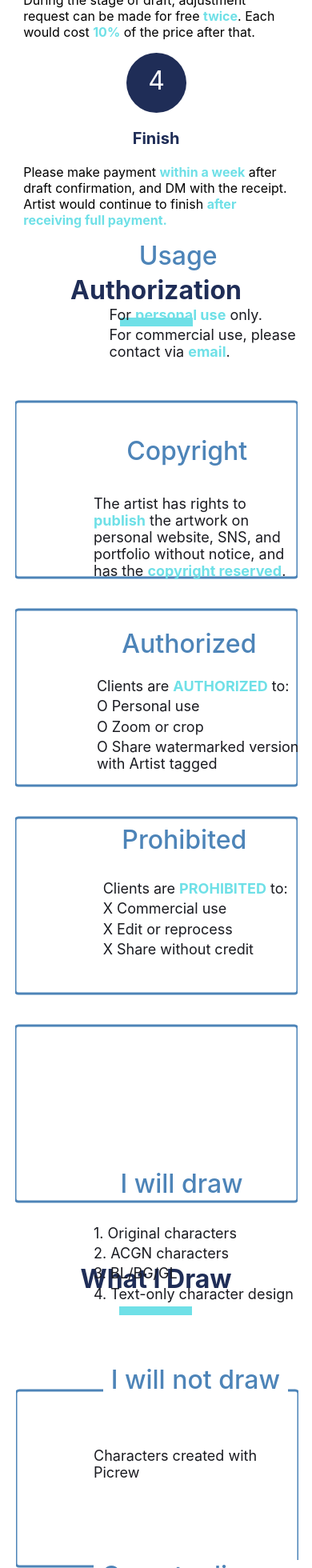
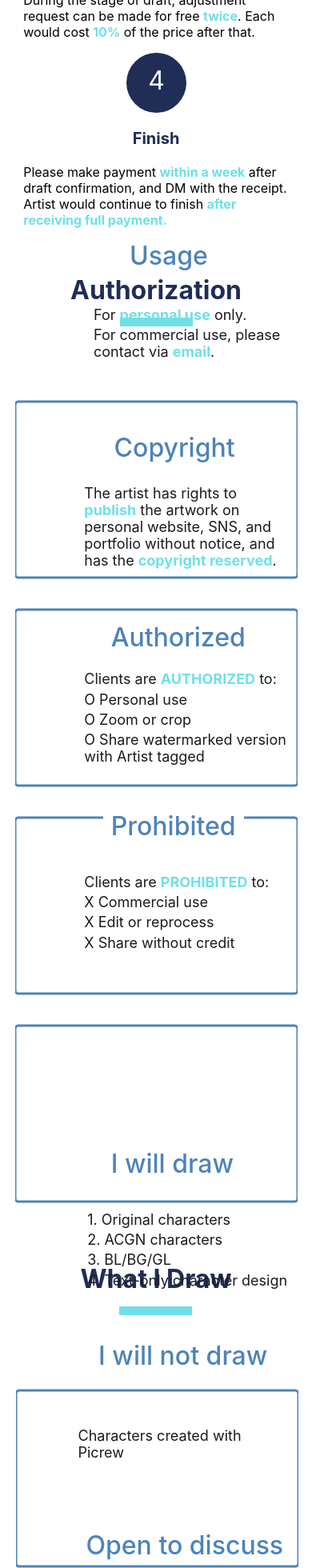
Before and after one commit to alexT0019/Commission2025, a React (Create React App) app: page /info in a window 390 px wide. Shown: the part 1011-2971 px from the top of the page at 80% size. Built offline with nearby package versions, Linux system fonts and the light colour scheme; the HTML template or start-up script is replaced by a standard one.

Commit message:
info css updated

```diff
--- a/src/Pages/info.css
+++ b/src/Pages/info.css
@@ -44,17 +44,17 @@ html {
 }
 
 #line1 {
-    left: 38%;
+    left: 37%;
     /* Start from the center of the first circle */
 }
 
 #line2 {
-    left: 51.5%;
+    left: 50%;
     /* Start from the center of the first circle */
 }
 
 #line3 {
-    left: 64.5%;
+    left: 63%;
     /* Start from the center of the first circle */
 }
 
@@ -64,11 +64,11 @@ html {
 }
 
 .lineInfo1 {
-    left: 32.5%;
+    left: 31.5%;
 }
 
 .lineInfo2 {
-    left: 59%;
+    left: 58%;
 }
 
 p {
@@ -117,78 +117,78 @@ p {
 }
 
 .authTitle1 {
-    top: 104%;
-    left: 38.5%;
+    top: 102.5%;
+    left: 37%;
 }
 
 .authInfo1-1 {
-    top: 116.5%;
-    left: 36%;
+    top: 115%;
+    left: 34%;
 }
 
 .authInfo1-2 {
-    top: 119.5%;
-    left: 36%;
+    top: 118%;
+    left: 34%;
 }
 
 .authTitle2 {
-    top: 104%;
-    left: 57%;
+    top: 102.5%;
+    left: 56%;
 }
 
 .authInfo2 {
-    top: 114%;
+    top: 113%;
+    left: 54%;
+}
+
+.authTitle3 {
+    top: 131%;
+    left: 35%;
+}
+
+.authInfo3-1 {
+    top: 140%;
+    left: 33.5%;
+}
+
+.authInfo3-2 {
+    top: 143%;
+    left: 33.5%;
+}
+
+.authInfo3-3 {
+    top: 146%;
+    left: 33.5%;
+}
+
+.authInfo3-4 {
+    top: 149%;
+    left: 33.5%;
+}
+
+.authTitle4 {
+    top: 131%;
     left: 55.5%;
 }
 
-.authTitle3 {
-    top: 134%;
-    left: 36.5%;
-}
-
-.authInfo3-1 {
-    top: 143%;
-    left: 35%;
-}
-
-.authInfo3-2 {
-    top: 146%;
-    left: 35%;
-}
-
-.authInfo3-3 {
-    top: 149%;
-    left: 35%;
-}
-
-.authInfo3-4 {
-    top: 152%;
-    left: 35%;
-}
-
-.authTitle4 {
-    top: 134%;
-    left: 57%;
-}
-
 .authInfo4-1 {
-    top: 144.5%;
-    left: 56%;
+    top: 141%;
+    left: 54%;
 }
 
 .authInfo4-2 {
-    top: 147.5%;
-    left: 56%;
+    top: 144%;
+    left: 54%;
 }
 
 .authInfo4-3 {
-    top: 150.5%;
-    left: 56%;
+    top: 147%;
+    left: 54%;
 }
 
 .authInfo4-4 {
-    top: 153.5%;
-    left: 56%;
+    top: 150%;
+    left: 54%;
 }
 
 /*section3*/
@@ -222,58 +222,58 @@ p {
 }
 
 .drawTitle1 {
-    top: 197%;
-    left: 25.5%;
+    top: 193%;
+    left: 24%;
 }
 
 .drawInfo1-1 {
-    top: 207%;
-    left: 24%;
+    top: 203%;
+    left: 22.5%;
 }
 
 .drawInfo1-2 {
-    top: 210%;
-    left: 24%;
+    top: 206%;
+    left: 22.5%;
 }
 
 .drawInfo1-3 {
-    top: 213%;
-    left: 24%;
+    top: 209%;
+    left: 22.5%;
 }
 
 .drawInfo1-4 {
-    top: 216%;
-    left: 24%;
+    top: 212%;
+    left: 22.5%;
 }
 
 .drawTitle2 {
-    top: 197%;
-    left: 45.5%;
+    top: 193%;
+    left: 44.5%;
 }
 
 .drawInfo2 {
-    top: 212%;
-    left: 45%;
+    top: 208%;
+    left: 43.5%;
 }
 
 .drawTitle3 {
-    top: 197%;
-    left: 66%;
+    top: 193%;
+    left: 65%;
 }
 
 .drawInfo3-1 {
-    top: 208%;
-    left: 67.5%;
+    top: 204%;
+    left: 65.5%;
 }
 
 .drawInfo3-2 {
-    top: 211%;
-    left: 67.5%;
+    top: 207%;
+    left: 65.5%;
 }
 
 .drawInfo3-3 {
-    top: 214%;
-    left: 67.5%;
+    top: 210%;
+    left: 65.5%;
 }
 
 /*section4*/
@@ -298,18 +298,18 @@ p {
 }
 
 .payTitle1 {
-    top: 274%;
-    left: 47%;
+    top: 269%;
+    left: 46%;
 }
 
 .payTitle2 {
-    top: 286.5%;
-    left: 47%;
+    top: 281%;
+    left: 46%;
 }
 
 .payTitle3 {
-    top: 298.5%;
-    left: 47%;
+    top: 293%;
+    left: 46%;
 }
 
 /*Responsive*/
@@ -363,77 +363,77 @@ p {
 
     .authTitle1 {
         top: 151.5%;
-        left: 42%;
+        left: 39%;
     }
 
     .authInfo1-1 {
         top: 163%;
-        left: 35%;
+        left: 30%;
     }
 
     .authInfo1-2 {
         top: 166%;
-        left: 35%;
+        left: 30%;
     }
 
     .authTitle2 {
-        top: 180.5%;
-        left: 38%;
+        top: 180%;
+        left: 34%;
     }
 
     .authInfo2 {
-        top: 191%;
-        left: 30%;
+        top: 189.5%;
+        left: 27%;
     }
 
     .authTitle3 {
-        top: 209%;
-        left: 36.5%;
+        top: 208%;
+        left: 33%;
     }
 
     .authInfo3-1 {
-        top: 218%;
-        left: 31%;
+        top: 217%;
+        left: 27%;
     }
 
     .authInfo3-2 {
-        top: 221%;
-        left: 31%;
+        top: 220%;
+        left: 27%;
     }
 
     .authInfo3-3 {
-        top: 224%;
-        left: 31%;
+        top: 223%;
+        left: 27%;
     }
 
     .authInfo3-4 {
-        top: 227%;
-        left: 31%;
+        top: 226%;
+        left: 27%;
     }
 
     .authTitle4 {
-        top: 238%;
-        left: 36.5%;
+        top: 236%;
+        left: 33%;
     }
 
     .authInfo4-1 {
-        top: 248%;
-        left: 33%;
+        top: 247%;
+        left: 27%;
     }
 
     .authInfo4-2 {
-        top: 251%;
-        left: 33%;
+        top: 250%;
+        left: 27%;
     }
 
     .authInfo4-3 {
-        top: 254%;
-        left: 33%;
+        top: 253%;
+        left: 27%;
     }
 
     .authInfo4-4 {
-        top: 257%;
-        left: 33%;
+        top: 256%;
+        left: 27%;
     }
 
     /*section3*/
@@ -444,59 +444,59 @@ p {
     }
 
     .drawTitle1 {
-        top: 289%;
-        left: 36%;
+        top: 286%;
+        left: 33%;
     }
 
     .drawInfo1-1 {
-        top: 299%;
-        left: 30%;
+        top: 297%;
+        left: 28%;
     }
 
     .drawInfo1-2 {
-        top: 302%;
-        left: 30%;
+        top: 300%;
+        left: 28%;
     }
 
     .drawInfo1-3 {
-        top: 305%;
-        left: 30%;
+        top: 303%;
+        left: 28%;
     }
 
     .drawInfo1-4 {
-        top: 308%;
-        left: 30%;
+        top: 306%;
+        left: 28%;
     }
 
     .drawTitle2 {
-        top: 318%;
-        left: 33%;
+        top: 314.5%;
+        left: 29%;
     }
 
     .drawInfo2 {
-        top: 332%;
-        left: 30%;
+        top: 329%;
+        left: 25%;
     }
 
     .drawTitle3 {
-        top: 347%;
-        left: 30%;
+        top: 342.5%;
+        left: 25%;
         width: auto;
     }
 
     .drawInfo3-1 {
-        top: 358%;
-        left: 32%;
+        top: 354%;
+        left: 29%;
     }
 
     .drawInfo3-2 {
-        top: 361%;
-        left: 32%;
+        top: 357%;
+        left: 29%;
     }
 
     .drawInfo3-3 {
-        top: 364%;
-        left: 32%;
+        top: 360%;
+        left: 29%;
     }
 
     /*section4*/
@@ -514,17 +514,17 @@ p {
     }
 
     .payTitle1 {
-        top: 401.5%;
-        left: 35%;
+        top: 397%;
+        left: 33%;
     }
 
     .payTitle2 {
-        top: 414%;
-        left: 35%;
+        top: 408.5%;
+        left: 33%;
     }
 
     .payTitle3 {
-        top: 426%;
-        left: 35%;
+        top: 420.5%;
+        left: 33%;
     }
 }
```
